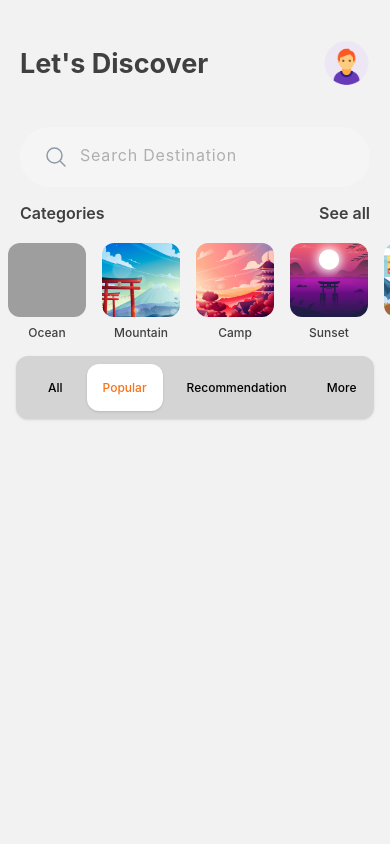
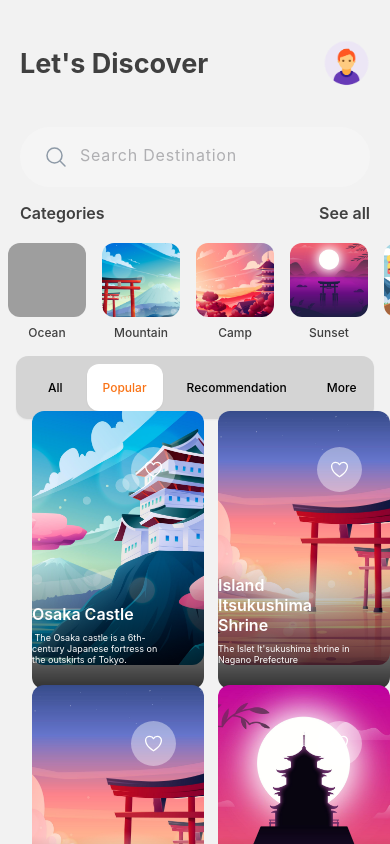
Before and after one commit to Ciamuthama/Tusafiri, a React Native app: screen /Home in a window 390 px wide. Built offline with nearby package versions, Linux system fonts and the light colour scheme; grey boxes are pictures that could not be loaded.

Commit message:
created a fill and outline heart to toggle heart from outline to fill, also added destination data's

```diff
--- a/src/components/destinations.js
+++ b/src/components/destinations.js
@@ -0,0 +1,47 @@
+import { View, Text, TouchableOpacity,Image } from 'react-native'
+import React, { useState } from 'react'
+import { destinationData } from '../constants'
+import { widthPercentageToDP as wp, heightPercentageToDP as hp } from 'react-native-responsive-screen'
+import { LinearGradient } from 'expo-linear-gradient'
+import { HeartIcon } from 'react-native-heroicons/outline'
+import FillHeart from './fillHeart'
+import OutlineHeart from './outlineHeart'
+
+
+export default function Destinations() {
+  return (
+    <View className='mx-4 flex-row justify-between flex-wrap'>
+      {
+        destinationData.map((dest,index)=>{
+            return(
+                <DestinationCard key={index} dest={dest}/>
+
+            )
+        })
+      }
+    </View>
+  )
+}
+
+const DestinationCard = ({ dest }) => {
+
+
+    return(
+        <TouchableOpacity style={{ width: wp(44), height: wp(65) }}
+            className='flex justify-end relative p-4 py-6 space-y-2 mb-5'
+        >
+            <Image source={dest.image} style={{ width: wp(44), height: wp(65) }} className='absolute rounded-xl' />
+            <LinearGradient
+                        colors={['transparent', 'rgba(0,0,0,0.8)']}
+                        start={[0.5, 0]} end={[0.5, 1]}
+                        style={{ width: wp(44), height: hp(15), borderBottomRightRadius:12, borderBottomLeftRadius:12 }}
+                        className='absolute bottom-0'
+            />
+            <TouchableOpacity className='absolute top-1 right-3  rounded-full p-3' style={{backgroundColor:"rgba(255,255,255,0.4)"}} onPress={()=><FillHeart className='absolute top-1 right-3  rounded-full p-3' /> }>
+                <OutlineHeart className='absolute top-1 right-3  rounded-full p-3'  />
+            </TouchableOpacity>
+            <Text style={{fontSize:wp(4)}} className='text-white font-semibold'>{dest.title}</Text>
+            <Text  style={{fontSize:wp(2.2)}} className='text-white'>{ dest.shortDescription}</Text>
+            </TouchableOpacity>
+    )
+}
--- /dev/null
+++ b/src/components/fillHeart.js
@@ -0,0 +1,16 @@
+import { HeartIcon } from "react-native-heroicons/solid";
+import { TouchableOpacity } from "react-native";
+import { widthPercentageToDP as wp, heightPercentageToDP as hp } from 'react-native-responsive-screen'
+
+
+import React, { useState } from 'react'
+import OutlineHeart from "./outlineHeart";
+
+export default function FillHeart() {
+    const [heart,toggleHeart]= useState( <HeartIcon size={wp(5.5)} color='red'/>)
+    return (
+      <TouchableOpacity  onPress={()=>toggleHeart(<OutlineHeart />)}>
+         {heart}
+      </TouchableOpacity>
+  )
+}
--- /dev/null
+++ b/src/components/outlineHeart.js
@@ -0,0 +1,16 @@
+import { HeartIcon } from "react-native-heroicons/outline";
+import { TouchableOpacity } from "react-native";
+import { widthPercentageToDP as wp, heightPercentageToDP as hp } from 'react-native-responsive-screen'
+
+
+import React, { useState } from 'react'
+import FillHeart from "./fillHeart";
+
+export default function OutlineHeart() {
+    const [heart,toggleHeart] = useState(<HeartIcon size={wp(5.5)} color='white' />)
+    return (
+      <TouchableOpacity  onPress={()=>toggleHeart(<FillHeart/>)}>
+         {heart}
+      </TouchableOpacity>
+  )
+}
--- a/src/components/sortCategories.js
+++ b/src/components/sortCategories.js
@@ -8,11 +8,11 @@
 const [activeSort, setActiveSort] = useState('Popular')
 
   return (
-    <View className='flex-row justify-around items-center mx-4 bg-neutral-300 shadow rounded-xl p-2 px-4 space-x-2'>
+    <View className='flex-row justify-around items-center mx-4 bg-neutral-300 shadow-sm rounded-xl p-2 px-4 space-x-2'>
           {
               sortCategories.map((sort, index) => {
-                  let isActive = sort == activeSort;
-                  let activeButtonClass = isActive ? 'bg-white shadow': ''
+                  let isActive = sort === activeSort;
+                  let activeButtonClass = isActive ? 'bg-white shadow-sm': ''
                   return (
                     <TouchableOpacity onPress={()=> setActiveSort(sort)} key={index} className={`p-4 px-4 rounded-xl flex ${activeButtonClass}`}>
                           <Text style={{ fontSize: wp(3), color: isActive ? theme.text:'black' }}  className='font-medium'>{ sort}</Text>
--- a/src/navigations/index.js
+++ b/src/navigations/index.js
@@ -13,8 +13,8 @@
         <NavigationContainer>
 
             <Stack.Navigator initialRouteName='Welcome' screenOptions={{headerShown:false}} >
+                <Stack.Screen name='Welcome Screen' component={WelcomeScreen} />
                 <Stack.Screen name='Home' component={HomeScreen} />
-                <Stack.Screen name='Welcome Screen' component={WelcomeScreen} />
             </Stack.Navigator>
 
         </NavigationContainer>
--- a/src/screens/homeScreen.js
+++ b/src/screens/homeScreen.js
@@ -5,6 +5,7 @@
 import{MagnifyingGlassIcon} from 'react-native-heroicons/outline'
 import Categories from '../components/categories'
 import SortCategories from '../components/sortCategories'
+import Destinations from '../components/destinations'
 
 
 const ios = Platform.OS == 'ios'
@@ -38,6 +39,9 @@
                 <View className='mb-4'>
                     < SortCategories />
                 </View>
+                <View>
+                    < Destinations/>
+                </View>
             </ScrollView>
             </SafeAreaProvider>
 
```
